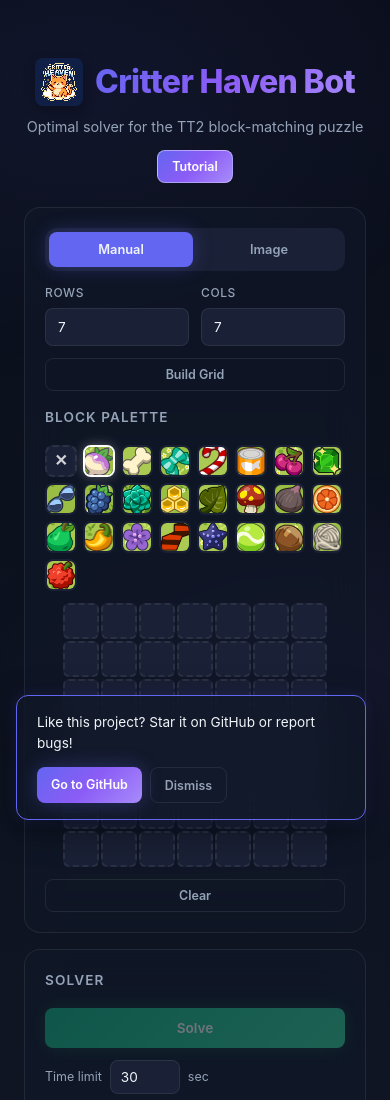
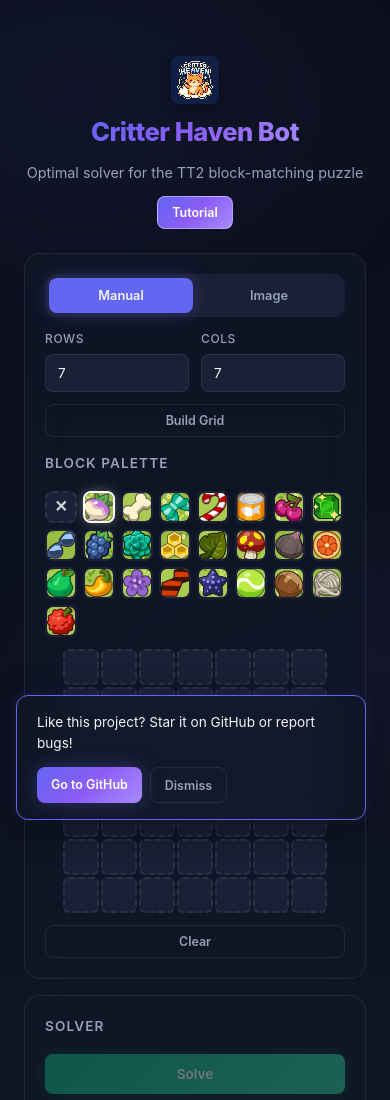
Before and after one commit to Jokskuyy/tap-titan-critter-haven, a plain HTML site: page index.html in a window 390 px wide. Shown: the top 1100 px of the page. Drawn offline with Linux system fonts and the light colour scheme.

Commit message:
style: fix header centering and responsiveness on mobile

```diff
--- a/css/style.css
+++ b/css/style.css
@@ -138,6 +138,24 @@ header h1 {
   -webkit-text-fill-color: transparent;
   background-clip: text;
   letter-spacing: -0.02em;
+  margin-bottom: 0;
+}
+
+.header-title-container {
+  display: flex;
+  align-items: center;
+  justify-content: center;
+  gap: 12px;
+  margin-bottom: 8px;
+  flex-wrap: wrap;
+}
+
+.header-logo {
+  width: 48px;
+  height: 48px;
+  border-radius: 8px;
+  image-rendering: pixelated;
+  box-shadow: 0 4px 12px rgba(0,0,0,0.3);
 }
 
 header .subtitle {
@@ -157,6 +175,18 @@ header .subtitle {
 @media (max-width: 900px) {
   .main-layout {
     grid-template-columns: 1fr;
+  }
+}
+
+@media (max-width: 480px) {
+  header h1 {
+    font-size: 1.6rem;
+    text-align: center;
+  }
+
+  .header-title-container {
+    flex-direction: column;
+    gap: 8px;
   }
 }
 
--- a/index.html
+++ b/index.html
@@ -17,9 +17,9 @@
 
     <!-- Header -->
     <header>
-      <div style="display: flex; align-items: center; justify-content: center; gap: 12px; margin-bottom: 8px;">
-        <img src="imgs/logo.png" alt="Critter Haven Logo" style="width: 48px; height: 48px; border-radius: 8px; image-rendering: pixelated; box-shadow: 0 4px 12px rgba(0,0,0,0.3);">
-        <h1 style="margin-bottom: 0;">Critter Haven Bot</h1>
+      <div class="header-title-container">
+        <img src="imgs/logo.png" alt="Critter Haven Logo" class="header-logo">
+        <h1>Critter Haven Bot</h1>
       </div>
       <p class="subtitle">Optimal solver for the TT2 block-matching puzzle</p>
       <div style="margin-top: 12px;">
```
